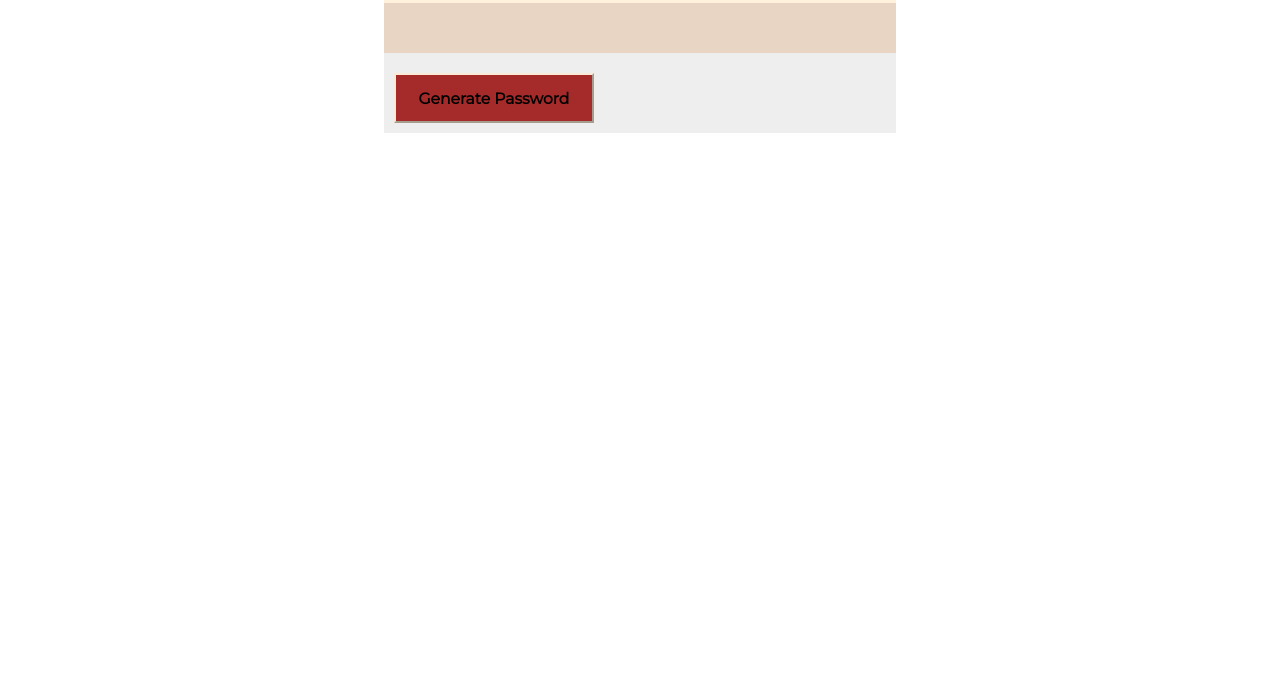
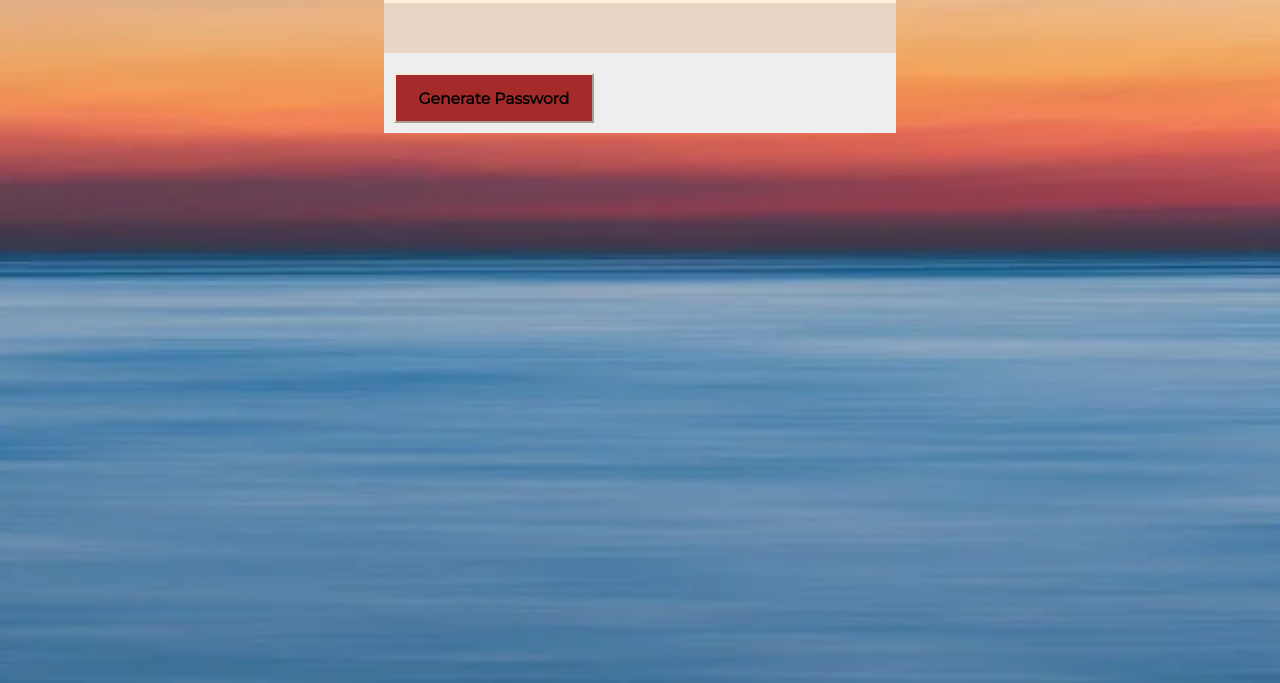
Before and after one commit to ParasG12/Password-Generator, a plain HTML site: page index.html in a window 1280 px wide. Shown: the part 177-860 px from the top of the page. Drawn offline with Linux system fonts and the light colour scheme; the site is published under a folder, as on GitHub Pages, so addresses that start at the root find nothing.

Commit message:
Update index.html

```diff
--- a/index.html
+++ b/index.html
@@ -13,7 +13,7 @@
     <style>
         body {
             font-family: 'Montserrat', sans-serif;
-             background: url("/Password-Generator/pexels-photo-1631677.webp");
+             background: url("Password-Generator/pexels-photo-1631677.webp");
             background-size: cover;
             background-position: center;
             background-repeat: no-repeat;
```
